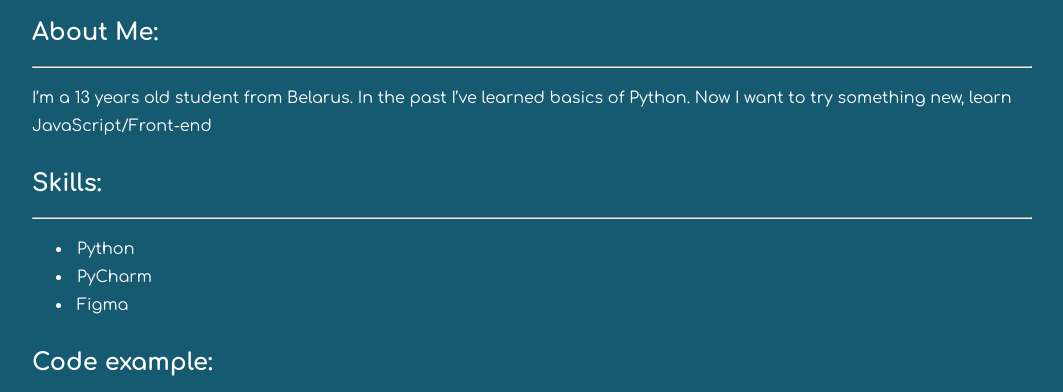
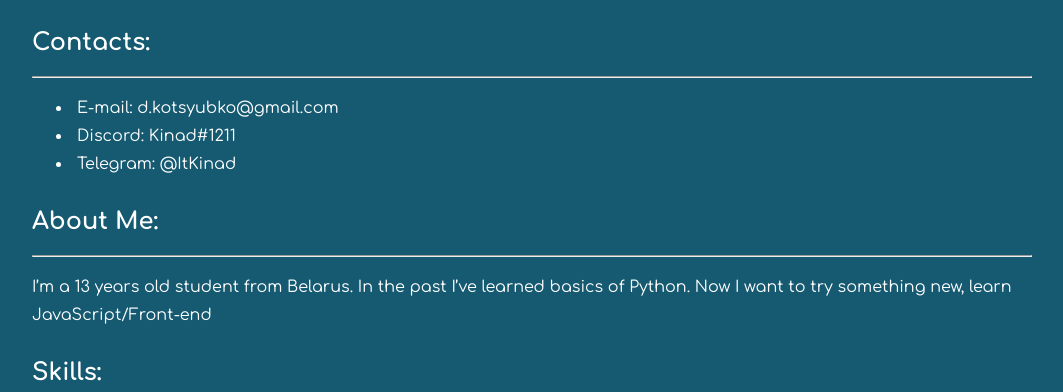
Before and after one commit to kinadx/rsschool-cv, a plain HTML site: page index.html in a window 1280 px wide. Shown: the part 401-793 px from the top of the page, without its empty margins (108-1171 px from the left). Drawn offline with Linux system fonts and the light colour scheme.

Commit message:
feat: add something special2.0

```diff
--- a/index.html
+++ b/index.html
@@ -20,7 +20,15 @@
     <main>
         <div class="container">
 
-            <h2>About Me:</h2>
+            <h2 style="padding: 10px 0px 0px 0px;">Contacts:</h2>
+            <hr>
+            <ul>
+                <li style="padding: 5px;">E-mail: d.kotsyubko@gmail.com</li>
+                <li style="padding: 5px;">Discord: Kinad#1211</li>
+                <li style="padding: 5px;">Telegram: @ItKinad</li>
+            </ul>
+
+            <h2 style="padding: 10px 0px 0px 0px;">About Me:</h2>
             <hr>
             <p style="line-height: 28px;">I’m a 13 years old student from Belarus. In the past I’ve learned basics of Python. Now I want to try something new, learn JavaScript/Front-end</p>
             <h2 style="padding: 10px 0px 0px 0px;">Skills:</h2>
@@ -34,8 +42,8 @@
             <hr>
             <h3>Python</h3>
             <p><i>There are more difficult projects/works, but they are too large 😁</i></p>
-            <code style="font-size: 16px;">
-                <pre>
+            <pre>
+                <code style="font-size: 16px;">
                     num = input("Введите цифры на передней части карточки: ")
                 chifri = len(num)
                 nich = ""
@@ -43,8 +51,8 @@
                     nich += "#"
                 num = nich + num[-4:]
                 print(num)
-                </pre>
-            </code>
+                </code>
+            </pre>
             <h2 style="padding: 10px 0px 0px 0px;">Courses:</h2>
             <hr>
             <ul>
@@ -65,7 +73,8 @@
     <footer>
         <div class="container">
         <a href="https://rs.school/js/"><img src="https://rs.school/images/rs_school_js.svg" alt="logo" width="300" height="100"></a>
-
+        <a href="https://github.com/ItKinad"><img src="https://cdn-icons-png.flaticon.com/512/25/25231.png" alt="github" width="105" height="105"></a>
+        <p style="text-align: right;">©2022</p>
         </div>
     </footer>
 
```
Also changed, not shown: style.css (line endings or trailing spaces).
